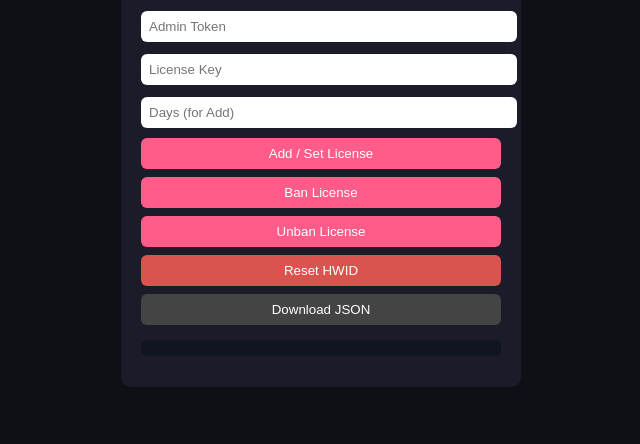
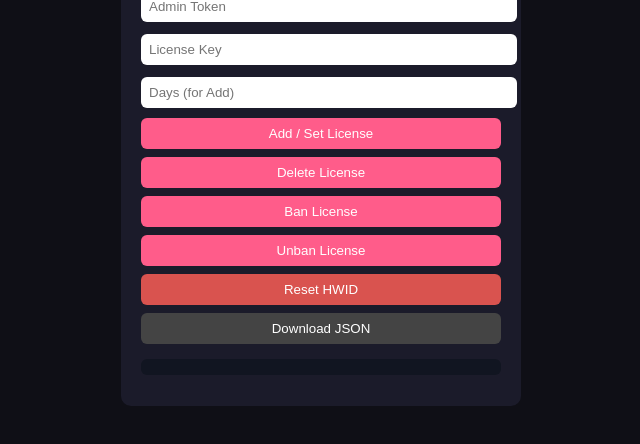
Before and after one commit to FakeHackers/ce-license-api, a website: page public/admin/index.html in a window 1280 px wide. Shown: the part 252-696 px from the top of the page, without its empty margins (319-959 px from the left). Drawn offline with Linux system fonts and the light colour scheme.

Commit message:
Update index.html

```diff
--- a/public/admin/index.html
+++ b/public/admin/index.html
@@ -65,6 +65,7 @@
   <input id="days" type="number" placeholder="Days (for Add)">
 
   <button onclick="addLic()">Add / Set License</button>
+  <button onclick="delLicense()">Delete License</button>
   <button onclick="ban()">Ban License</button>
   <button onclick="unban()">Unban License</button>
   <button class="red" onclick="resetHwid()">Reset HWID</button>
```
